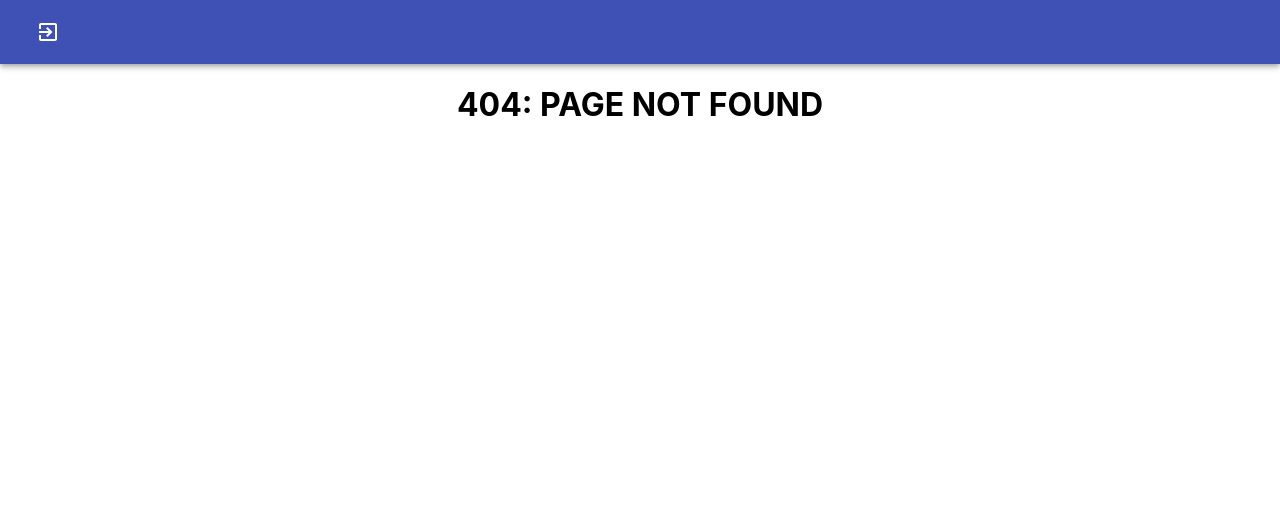
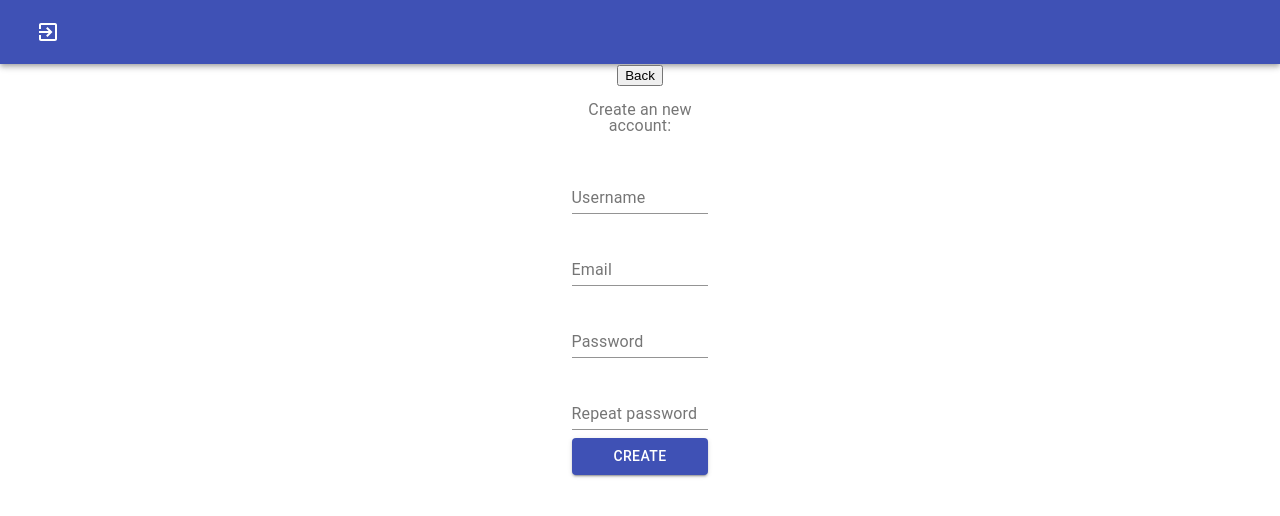
Before and after one commit to YauhenDavidovich/to-do-Ultimate-Systems, a React (Create React App) app: page /registration in a window 1280 px wide. Before the commit this address led to /404. Shown: the top 516 px of the page. Built offline with nearby package versions, Linux system fonts and the light colour scheme.

Commit message:
feat: add back to login button

```diff
--- a/src/App.tsx
+++ b/src/App.tsx
@@ -9,10 +9,9 @@ import {
   Typography
 } from "@material-ui/core";
 import ExitToAppIcon from '@material-ui/icons/ExitToApp';
-import {RegisterForm} from "./components/registration/RegisterForm";
 import {Redirect, Route, Switch} from "react-router-dom";
-import {LoginForm} from "./components/login/LoginForm";
 import {Login} from "./components/login/Login";
+import {Registration} from "./components/registration/Registration";
 
 function App() {
   return (
@@ -28,7 +27,7 @@ function App() {
           <Switch>
             {/*<Route exact path={'/'} render={()=><TodolistsList/> }/>*/}
             <Route path={'/login'} render={()=><Login/> }/>
-            <Route path={'/register'} render={()=><RegisterForm/> }/>
+            <Route path={'/registration'} render={()=><Registration/> }/>
             <Route path={ '/404' } render={ () => <h1>404: PAGE NOT FOUND</h1> }/>
             <Redirect from={'*'} to={'/404'}/>
           </Switch>
--- a/src/components/login/Login.tsx
+++ b/src/components/login/Login.tsx
@@ -9,7 +9,7 @@ export const Login = () => {
             <LoginForm/>
             <div >
                 <span>or</span>
-                <NavLink to={"/register"}>create an account</NavLink>
+                <NavLink to={"/registration"}>create an account</NavLink>
             </div>
         </Grid>
     </Grid>
--- a/src/components/registration/RegisterForm.tsx
+++ b/src/components/registration/RegisterForm.tsx
@@ -9,10 +9,11 @@ type FormikErrorType = {
     email?: string
     password?: string
     repeatPassword?: string
+
 }
 
 
-export const RegisterForm = () => {
+export const RegistrationForm = () => {
     const dispatch = useDispatch()
     const formik = useFormik({
         initialValues: {
--- /dev/null
+++ b/src/components/registration/Registration.tsx
@@ -0,0 +1,17 @@
+import {Grid} from "@material-ui/core";
+import {useHistory} from "react-router-dom";
+import React from "react";
+import {RegistrationForm} from "./RegisterForm";
+
+export const Registration = () => {
+    let history = useHistory();
+    return (
+        <Grid container justify="center">
+            <Grid item xs={4}>
+                <button onClick={() => history.goBack()}>Back</button>
+                <RegistrationForm/>
+            </Grid>
+        </Grid>
+    );
+
+}
```
